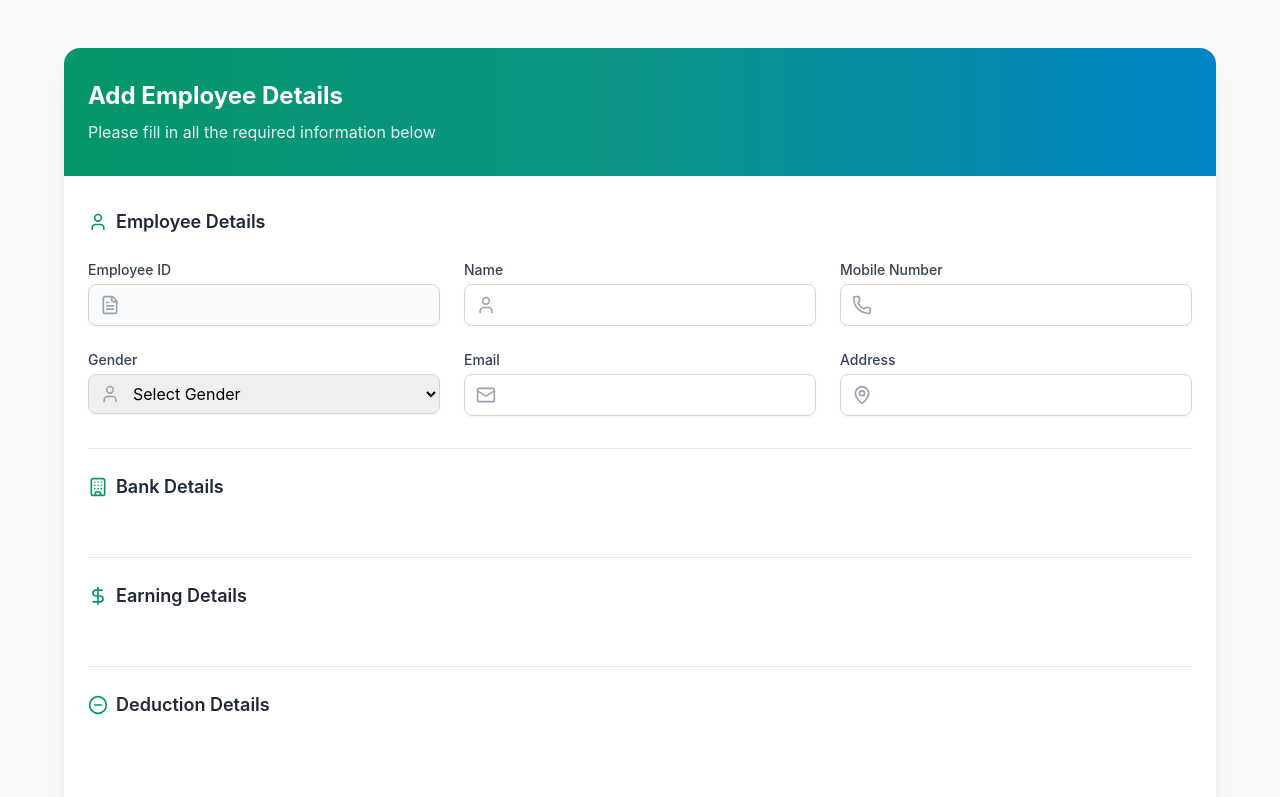
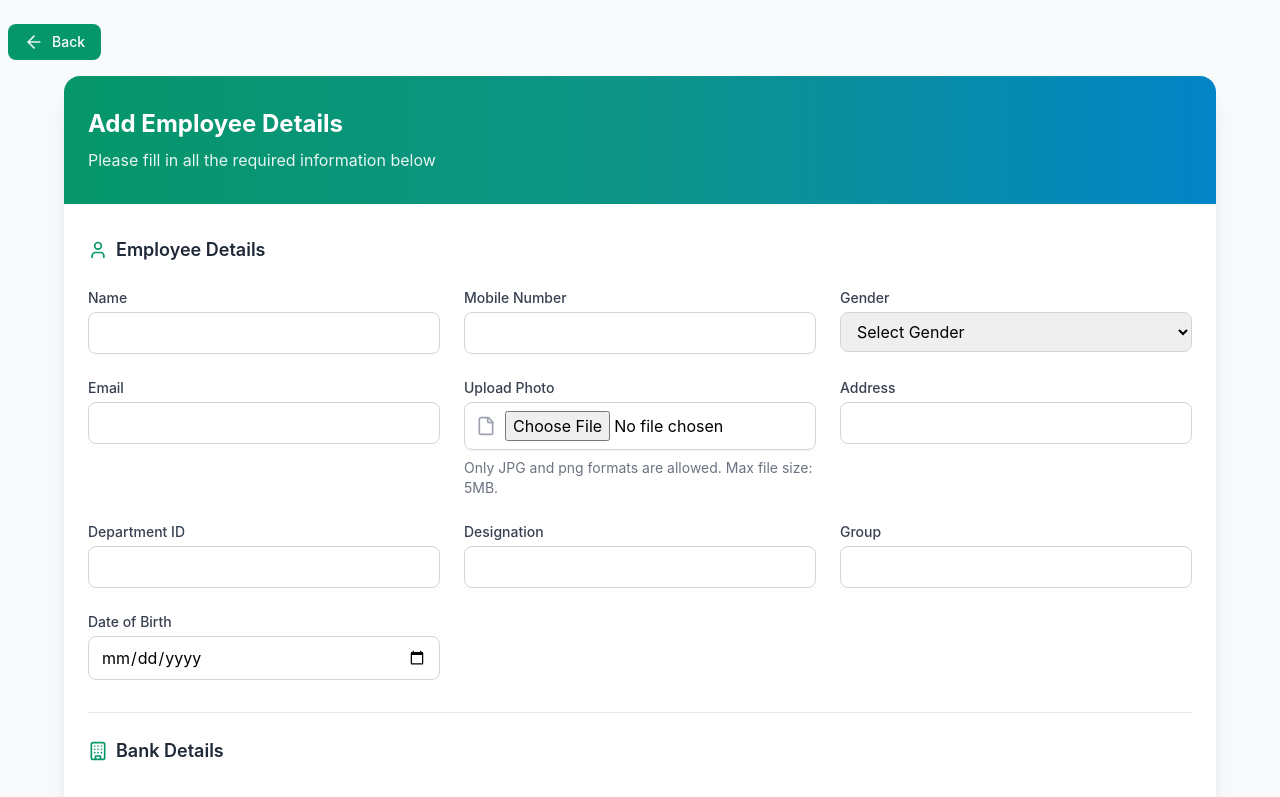
Before and after one commit to Prakhar4749/payroll, a React (Create React App) app in the folder frontend/: page /employee/addEmployee in a window 1280 px wide. Shown: the top 797 px of the page. Built offline with nearby package versions, Linux system fonts and the light colour scheme; sample sign-in values are in the browser's storage.

Commit message:
backbutton component addded

```diff
--- /dev/null
+++ b/frontend/src/components/common/backButton.js
@@ -0,0 +1,53 @@
+import React from 'react';
+import { ArrowLeft } from 'lucide-react';
+import { useNavigate } from 'react-router-dom';
+
+
+
+const BackButton = ({
+  to = -1,
+  label = 'Back'
+}) => {
+  const navigate = useNavigate();
+  const [scrolled, setScrolled] = React.useState(false);
+
+  React.useEffect(() => {
+    const handleScroll = () => {
+      setScrolled(window.scrollY > 0);
+    };
+    window.addEventListener('scroll', handleScroll);
+    return () => window.removeEventListener('scroll', handleScroll);
+  }, []);
+
+  const handleClick = () => {
+    if (typeof to === 'string') {
+      navigate(to);
+    } else {
+      navigate(to);
+    }
+  };
+
+  return (
+    <button
+      onClick={handleClick}
+      className={`
+        group inline-flex items-center px-4 py-2 rounded-lg text-sm font-medium
+        transition-all duration-200
+        ${scrolled
+          ? 'text-white bg-emerald-600'
+          : 'text-white bg-emerald-600'
+        }
+
+      `}
+    >
+      <ArrowLeft className={`
+        h-5 w-5 mr-2 transition-transform duration-200
+        group-hover:-translate-x-1
+        ${scrolled ? 'text-emerald-600' : 'text-white/90'}
+      `} />
+      {label}
+    </button>
+  );
+};
+
+export{ BackButton};
--- a/frontend/src/components/page_specific/EMP_add_form.js
+++ b/frontend/src/components/page_specific/EMP_add_form.js
@@ -1,8 +1,8 @@
 import React, { useState, useEffect } from "react";
 import { add_emp_details } from "../../controller/empController";
 import { emp_data_model } from "../../models/EmpModel";
-import { User, Mail, Phone, MapPin, Briefcase, Building2, Calendar, CreditCard, Building, DollarSign, Wallet, FileText, BanknoteIcon as BanknotesIcon, Calculator, MinusCircle,Save } from 'lucide-react';
-
+import { User, Mail, Phone, MapPin, Briefcase, Building2, Calendar, CreditCard, Building, DollarSign, Wallet, FileText, BanknoteIcon as BanknotesIcon, Calculator, MinusCircle, Save,File } from 'lucide-react';
+import { BackButton } from "../common/backButton";
 
 const AddForm = () => {
 
@@ -26,7 +26,19 @@ const AddForm = () => {
       },
     }));
   };
-
+  const handleFileUpload = (section, field, file) => {
+    if (file && (file.type === "image/jpeg" || file.type === "png")) {
+      if (file.size <= 5 * 1024 * 1024) { // Check if file size is less than or equal to 5MB
+        const updatedData = { ...data };
+        updatedData[section][field] = file; // Save the file in the state
+        setData(updatedData);
+      } else {
+        alert("File size exceeds 5MB. Please upload a smaller file.");
+      }
+    } else {
+      alert("Invalid file format. Please upload a JPG or PNG file.");
+    }
+  };
   // Submit handler
   const handleSubmit = async (e) => {
     e.preventDefault();
@@ -42,19 +54,19 @@ const AddForm = () => {
   // Render a loading spinner or message until data is ready
 
   return (
-    <div className="min-h-screen bg-gray-50 py-12 px-4 sm:px-6 lg:px-8">
-      <div className="max-w-6xl mx-auto">
+
+    <div className="min-h-screen bg-gray-50 py-6 px-4 sm:px-6 lg:px-2">
+          <BackButton/>
+      <div className="max-w-6xl mx-auto mt-4">
         <div className="bg-white rounded-2xl shadow-xl overflow-hidden">
           {/* Form Header */}
           <div className="px-6 py-8 bg-gradient-to-r from-emerald-600 via-teal-600 to-sky-600"
           >
-            <h1 className={`text-2xl font-bold transition-colors duration-300 ${
-              scrolled ? 'text-emerald-600' : 'text-white'
+            <h1 className={`text-2xl font-bold transition-colors duration-300 ${scrolled ? 'text-emerald-600' : 'text-white'
               }`}>
               Add Employee Details
             </h1>
-            <p className={`mt-2 transition-colors duration-300 ${
-              scrolled ? 'text-gray-600' : 'text-white/90'
+            <p className={`mt-2 transition-colors duration-300 ${scrolled ? 'text-gray-600' : 'text-white/90'
               }`}>
               Please fill in all the required information below
             </p>
@@ -68,67 +80,37 @@ const AddForm = () => {
                 <h2 className="text-lg font-semibold text-gray-800">Employee Details</h2>
               </div>
               <div className="grid grid-cols-1 md:grid-cols-2 lg:grid-cols-3 gap-6">
-                {/* Employee ID */}
-                <div>
-                  <label className="block text-sm font-medium text-gray-700">Employee ID</label>
-                  <div className="mt-1 relative rounded-md shadow-sm">
-                    <div className="absolute inset-y-0 left-0 pl-3 flex items-center pointer-events-none">
-                      <FileText className="h-5 w-5 text-gray-400" />
-                    </div>
-                    <input
-                      type="text"
-                      value={data.emp_details.e_id}
-                      disabled
-                      className="block w-full pl-10 pr-3 py-2 border bg-gray-50 border-gray-300 rounded-lg focus:ring-emerald-500 focus:border-emerald-500"
-                    />
-                  </div>
-                </div>
-
                 {/* Name */}
                 <div>
                   <label className="block text-sm font-medium text-gray-700">Name</label>
-                  <div className="mt-1 relative rounded-md shadow-sm">
-                    <div className="absolute inset-y-0 left-0 pl-3 flex items-center pointer-events-none">
-                      <User className="h-5 w-5 text-gray-400" />
-                    </div>
                   <input
                     type="text"
                     value={data.emp_details.e_name}
                     onChange={(e) => handleInputChange("emp_details", "e_name", e.target.value)}
-                      className="block w-full pl-10 pr-3 py-2 border border-gray-300 rounded-lg focus:ring-emerald-500 focus:border-emerald-500"
+                    className="block w-full mt-1 px-3 py-2 border border-gray-300 rounded-lg focus:ring-emerald-500 focus:border-emerald-500"
                     required
                   />
-                  </div>
                 </div>
 
                 {/* Mobile Number */}
                 <div>
                   <label className="block text-sm font-medium text-gray-700">Mobile Number</label>
-                  <div className="mt-1 relative rounded-md shadow-sm">
-                    <div className="absolute inset-y-0 left-0 pl-3 flex items-center pointer-events-none">
-                      <Phone className="h-5 w-5 text-gray-400" />
-                    </div>
                   <input
                     type="number"
                     value={data.emp_details.e_mobile_number}
                     onChange={(e) => handleInputChange("emp_details", "e_mobile_number", e.target.value)}
-                      className="block w-full pl-10 pr-3 py-2 border border-gray-300 rounded-lg focus:ring-emerald-500 focus:border-emerald-500"
+                    className="block w-full mt-1 px-3 py-2 border border-gray-300 rounded-lg focus:ring-emerald-500 focus:border-emerald-500"
                     required
                   />
-                  </div>
                 </div>
 
                 {/* Gender */}
                 <div>
                   <label className="block text-sm font-medium text-gray-700">Gender</label>
-                  <div className="mt-1 relative rounded-md shadow-sm">
-                    <div className="absolute inset-y-0 left-0 pl-3 flex items-center pointer-events-none">
-                      <User className="h-5 w-5 text-gray-400" />
-                    </div>
                   <select
                     value={data.emp_details.e_gender}
                     onChange={(e) => handleInputChange("emp_details", "e_gender", e.target.value)}
-                      className="block w-full pl-10 pr-3 py-2 border border-gray-300 rounded-lg focus:ring-emerald-500 focus:border-emerald-500"
+                    className="block w-full mt-1 px-3 py-2 border border-gray-300 rounded-lg focus:ring-emerald-500 focus:border-emerald-500"
                     required
                   >
                     <option value="">Select Gender</option>
@@ -137,46 +119,101 @@ const AddForm = () => {
                     <option value="other">Other</option>
                   </select>
                 </div>
-                </div>
 
                 {/* Email */}
                 <div>
                   <label className="block text-sm font-medium text-gray-700">Email</label>
-                  <div className="mt-1 relative rounded-md shadow-sm">
-                    <div className="absolute inset-y-0 left-0 pl-3 flex items-center pointer-events-none">
-                      <Mail className="h-5 w-5 text-gray-400" />
-                    </div>
                   <input
                     type="email"
                     value={data.emp_details.e_email}
                     onChange={(e) => handleInputChange("emp_details", "e_email", e.target.value)}
+                    className="block w-full mt-1 px-3 py-2 border border-gray-300 rounded-lg focus:ring-emerald-500 focus:border-emerald-500"
+                    required
+                  />
+                </div>
+
+                {/* Photo Upload */}
+                <div>
+                  <label className="block text-sm font-medium text-gray-700">Upload Photo</label>
+                  <div className="mt-1 relative rounded-md shadow-sm">
+                    <div className="absolute inset-y-0 left-0 pl-3 flex items-center pointer-events-none">
+                      <File className="h-5 w-5 text-gray-400" />
+                    </div>
+                    <input
+                      type="file"
+                      accept=".jpg, .jpeg, .pdf"
+                      onChange={(e) => handleFileUpload("emp_details", "e_photo", e.target.files[0])}
                       className="block w-full pl-10 pr-3 py-2 border border-gray-300 rounded-lg focus:ring-emerald-500 focus:border-emerald-500"
                       required
                     />
                   </div>
+                  <p className="mt-2 text-sm text-gray-500">
+                    Only JPG and png formats are allowed. Max file size: 5MB.
+                  </p>
                 </div>
 
                 {/* Address */}
                 <div>
                   <label className="block text-sm font-medium text-gray-700">Address</label>
-                  <div className="mt-1 relative rounded-md shadow-sm">
-                    <div className="absolute inset-y-0 left-0 pl-3 flex items-center pointer-events-none">
-                      <MapPin className="h-5 w-5 text-gray-400" />
-                    </div>
                   <input
                     type="text"
                     value={data.emp_details.e_address}
                     onChange={(e) => handleInputChange("emp_details", "e_address", e.target.value)}
-                      className="block w-full pl-10 pr-3 py-2 border border-gray-300 rounded-lg focus:ring-emerald-500 focus:border-emerald-500"
+                    className="block w-full mt-1 px-3 py-2 border border-gray-300 rounded-lg focus:ring-emerald-500 focus:border-emerald-500"
+                    required
+                  />
+                </div>
+
+                {/* Department ID */}
+                <div>
+                  <label className="block text-sm font-medium text-gray-700">Department ID</label>
+                  <input
+                    type="text"
+                    value={data.emp_details.d_id}
+                    onChange={(e) => handleInputChange("emp_details", "d_id", e.target.value)}
+                    className="block w-full mt-1 px-3 py-2 border border-gray-300 rounded-lg focus:ring-emerald-500 focus:border-emerald-500"
+                    required
+                  />
+                </div>
+
+                {/* Designation */}
+                <div>
+                  <label className="block text-sm font-medium text-gray-700">Designation</label>
+                  <input
+                    type="text"
+                    value={data.emp_details.e_designation}
+                    onChange={(e) => handleInputChange("emp_details", "e_designation", e.target.value)}
+                    className="block w-full mt-1 px-3 py-2 border border-gray-300 rounded-lg focus:ring-emerald-500 focus:border-emerald-500"
+                    required
+                  />
+                </div>
+
+                {/* Group */}
+                <div>
+                  <label className="block text-sm font-medium text-gray-700">Group</label>
+                  <input
+                    type="text"
+                    value={data.emp_details.e_group}
+                    onChange={(e) => handleInputChange("emp_details", "e_group", e.target.value)}
+                    className="block w-full mt-1 px-3 py-2 border border-gray-300 rounded-lg focus:ring-emerald-500 focus:border-emerald-500"
+                    required
+                  />
+                </div>
+
+                {/* Date of Birth */}
+                <div>
+                  <label className="block text-sm font-medium text-gray-700">Date of Birth</label>
+                  <input
+                    type="date"
+                    value={data.emp_details.e_DOB}
+                    onChange={(e) => handleInputChange("emp_details", "e_DOB", e.target.value)}
+                    className="block w-full mt-1 px-3 py-2 border border-gray-300 rounded-lg focus:ring-emerald-500 focus:border-emerald-500"
                     required
                   />
                 </div>
               </div>
+            </div>
 
-                {/* Continue with the rest of the fields following the same pattern */}
-                {/* ... */}
-              </div>
-            </div>
 
             {/* Bank Details Section */}
             <div className="space-y-6 pt-6 border-t border-gray-200">
```
Lines whose indentation alone changed are shown as unchanged.
